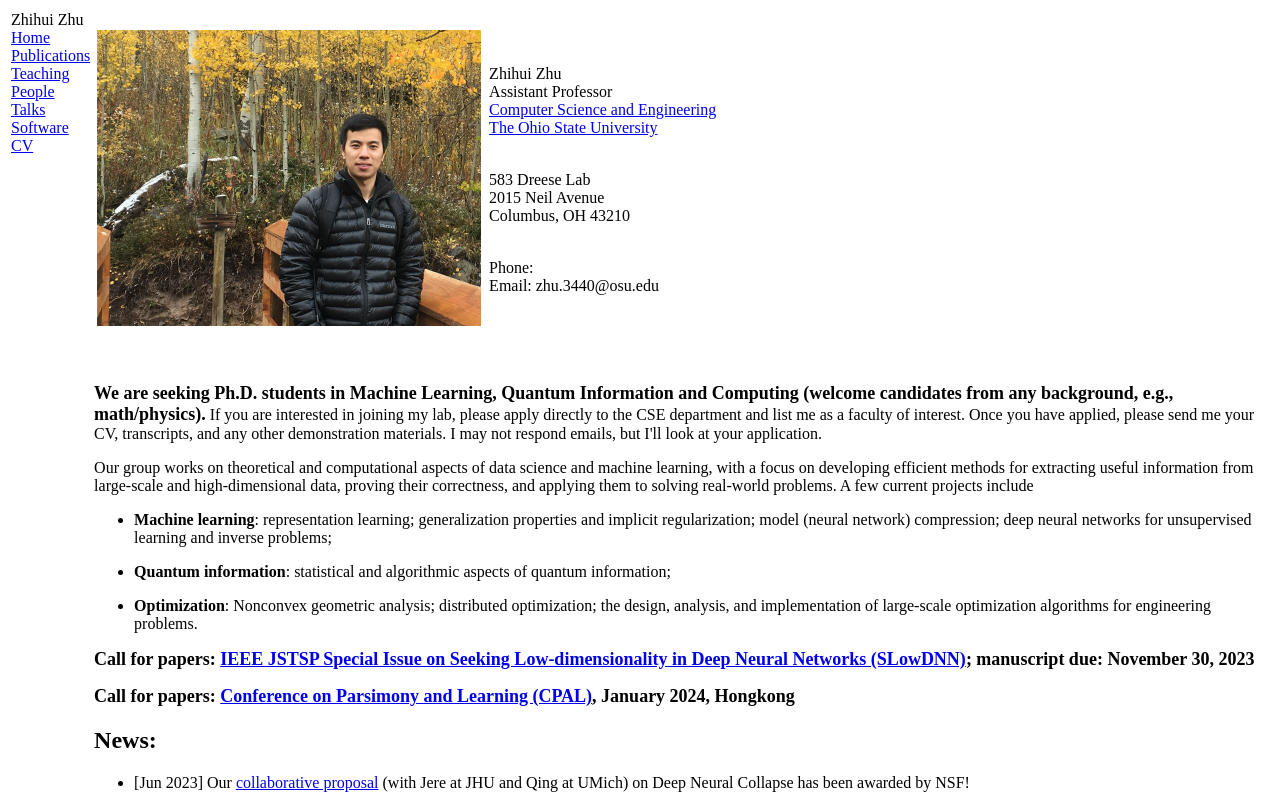
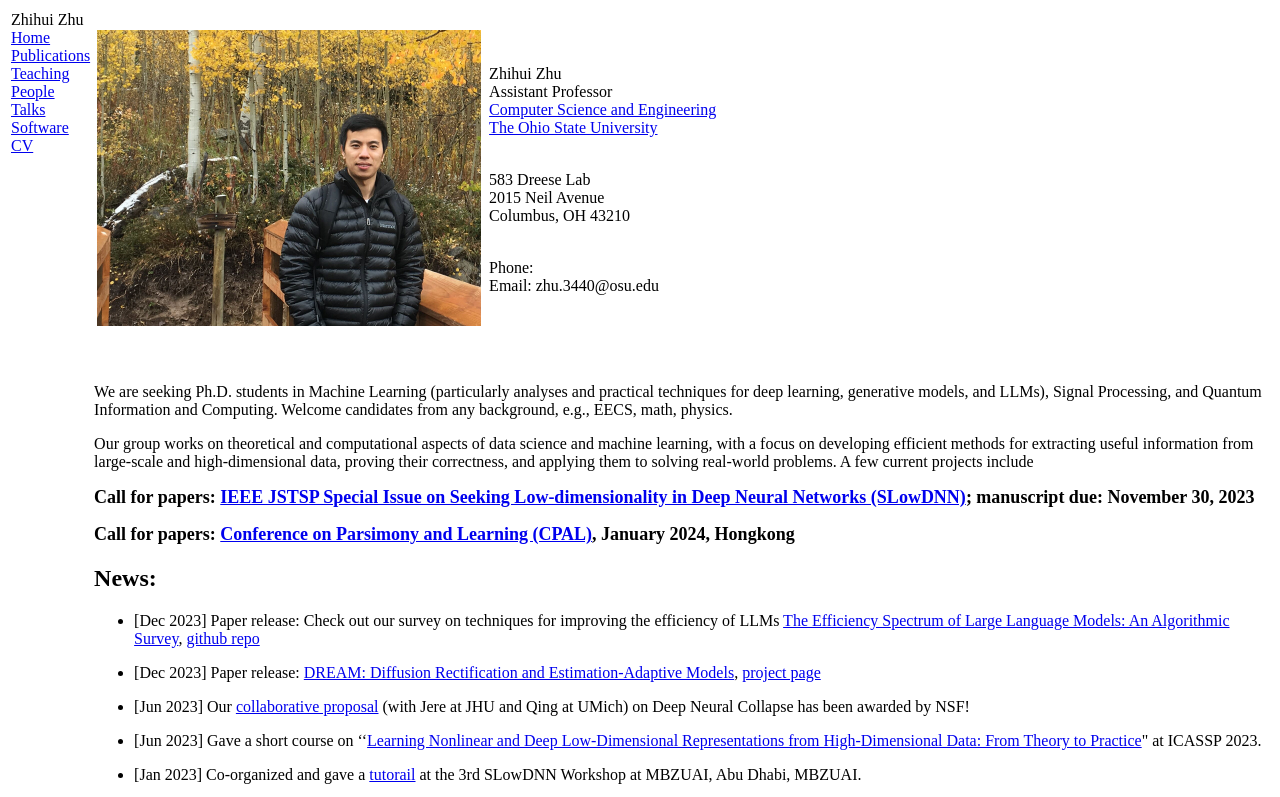
Before and after one commit to ZhihuiZhu/zhihuizhu.github.io, a plain HTML site: page index.html in a window 1280 px wide. Shown: the top 797 px of the page. Drawn offline with Linux system fonts and the light colour scheme.

Commit message:
Update index.html

```diff
--- a/index.html
+++ b/index.html
@@ -42,22 +42,10 @@ Email: zhu.3440@osu.edu
 </td></tr></table>
 <p><br />
 </p>
-<p><b><font size=+1 ><b>We are seeking Ph.D. students in Machine Learning, Quantum Information and Computing (welcome candidates from any background, e.g., math/physics).</b></font></b> If you are interested in joining my lab, please apply directly to the CSE department and list me as a faculty of interest.
-Once you have applied, please send me your CV, transcripts, and any other demonstration materials. I may not respond emails, but I'll look at your application.<br />
+<p>We are seeking Ph.D. students in Machine Learning (particularly analyses and practical techniques for deep learning, generative models, and LLMs), Signal Processing, and Quantum Information and Computing. Welcome candidates from any background, e.g., EECS, math, physics.
 </p>
 <p>Our group works on theoretical and computational aspects of data science and machine learning, with a focus on developing efficient methods for extracting useful information from large-scale and high-dimensional data, proving their correctness, and applying them to solving real-world problems. A few current projects include
 </p>
-<ul>
-<li><p><b>Machine learning</b>: representation learning; generalization properties and implicit regularization; model (neural network) compression; deep neural networks for unsupervised learning and inverse problems;
-</p>
-</li>
-<li><p><b>Quantum information</b>: statistical and algorithmic aspects of quantum information;
-</p>
-</li>
-<li><p><b>Optimization</b>: Nonconvex geometric analysis; distributed optimization; the design, analysis, and implementation of large-scale optimization algorithms for engineering problems.<br />
-</p>
-</li>
-</ul>
 <p><b><font size=+1 ><b>Call for papers: <a href="https://signalprocessingsociety.org/sites/default/files/uploads/special_issues_deadlines/JSTSP_SI_seeking_low.pdf">IEEE JSTSP Special Issue on Seeking Low-dimensionality in Deep
 Neural Networks (SLowDNN)</a>; manuscript due: November 30, 2023</b></font></b>
 </p>
@@ -65,6 +53,16 @@ Neural Networks (SLowDNN)</a>; manuscript due: November 30, 2023</b></font></b>
 </p>
 <h2>News:
 </h2>
+<ul>
+<li><p>[Dec 2023] Paper release: Check out our survey on techniques for improving the efficiency of LLMs <a href="https://arxiv.org/abs/2312.00678">The Efficiency Spectrum of Large Language Models: An Algorithmic Survey</a>, <a href="https://github.com/tding1/Efficient-LLM-Survey">github repo</a>
+</p>
+</li>
+</ul>
+<ul>
+<li><p>[Dec 2023] Paper release: <a href="https://arxiv.org/abs/2312.00210">DREAM: Diffusion Rectification and Estimation-Adaptive Models</a>, <a href="https://www.tianyuding.com/projects/DREAM/">project page</a>
+</p>
+</li>
+</ul>
 <ul>
 <li><p>[Jun 2023] Our <a href="https://www.nsf.gov/awardsearch/showAward?AWD_ID=2312840&amp;HistoricalAwards=false">collaborative proposal</a> (with Jere at JHU and Qing at UMich) on Deep Neural Collapse has been awarded by NSF!
 </p>
@@ -262,7 +260,7 @@ Neural Networks (SLowDNN)</a>; manuscript due: November 30, 2023</b></font></b>
 </ul>
 <div id="footer">
 <div id="footer-text">
-Page generated 2023-08-21 10:48:32 EDT, by <a href="http://jemdoc.jaboc.net/">jemdoc</a>.
+Page generated 2023-12-10 21:27:30 EST, by <a href="http://jemdoc.jaboc.net/">jemdoc</a>.
 </div>
 </div>
 </td>
```
